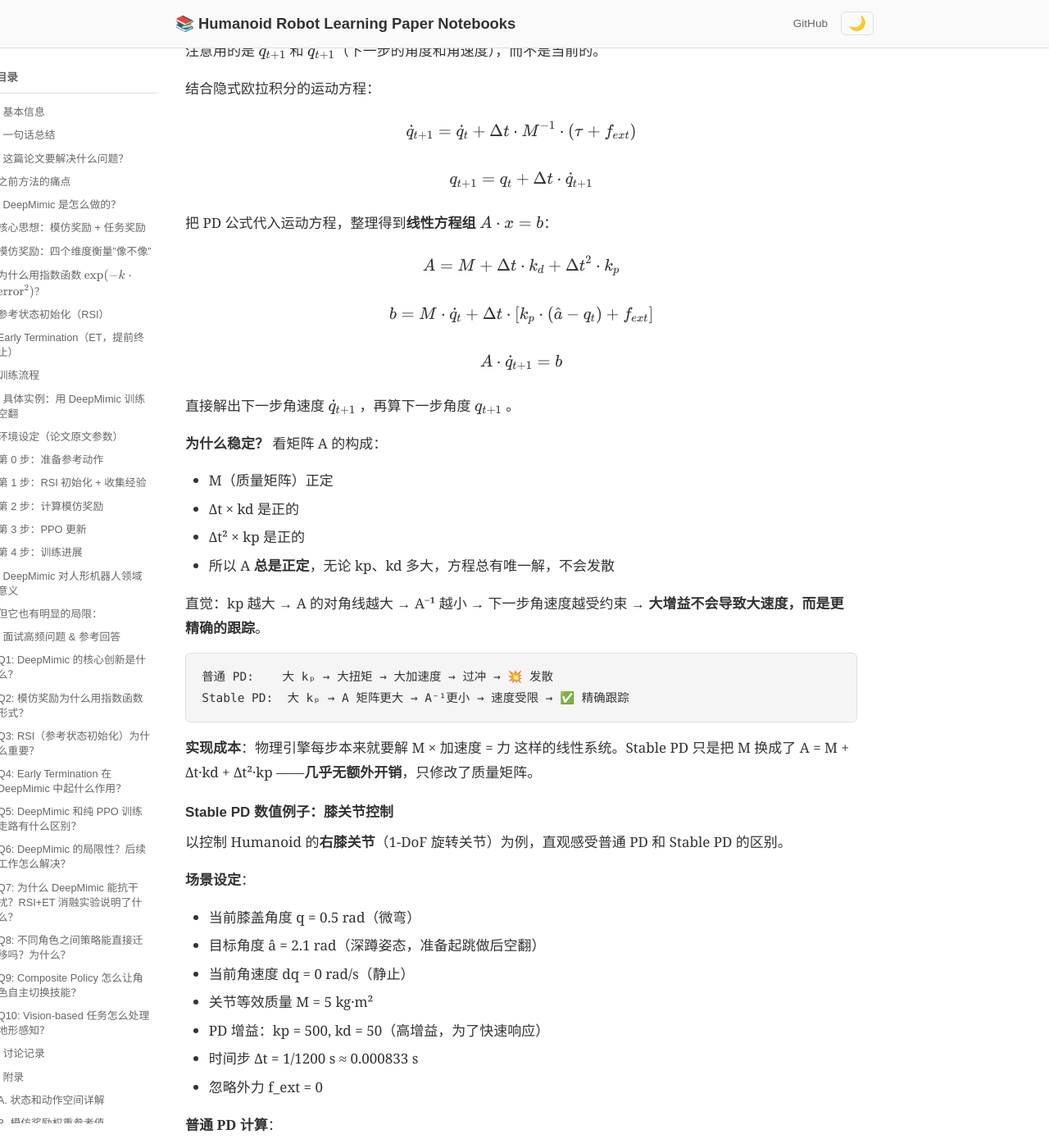
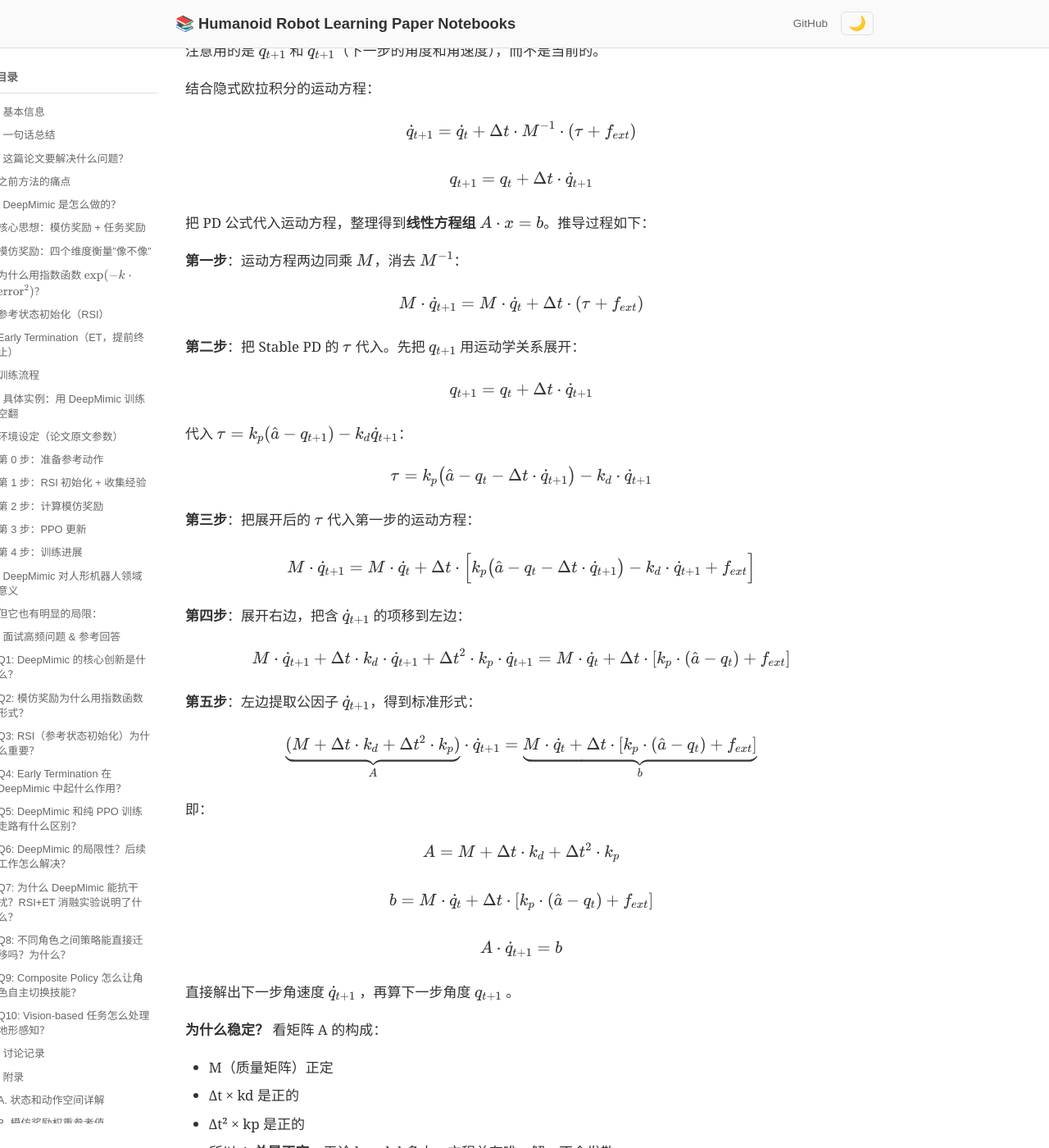
Before and after one commit to ImChong/Humanoid_Robot_Learning_Paper_Notebooks, a Jekyll site: the page built from papers/01_Foundational_RL/DeepMimic_Example-Guided_Deep_RL_of_Physics-Based_Character_Skills/DeepMimic_Example-Guided_Deep_RL_of_Physics-Based_Character_Skills.md, in a window 1280 px wide and 1400 px high, scrolled down 22006 px. Shown: the whole window at 82% size. Built offline with Jekyll 4.4.1, drawn with Linux system fonts in a browser that asks for light colours.

Commit message:
docs: 补充Stable PD线性方程组A和b的完整推导过程

```diff
--- a/papers/01_Foundational_RL/DeepMimic_Example-Guided_Deep_RL_of_Physics-Based_Character_Skills/DeepMimic_Example-Guided_Deep_RL_of_Physics-Based_Character_Skills.md
+++ b/papers/01_Foundational_RL/DeepMimic_Example-Guided_Deep_RL_of_Physics-Based_Character_Skills/DeepMimic_Example-Guided_Deep_RL_of_Physics-Based_Character_Skills.md
@@ -659,7 +659,33 @@ $$\dot{q}_{t+1} = \dot{q}_t + \Delta t \cdot M^{-1} \cdot (\tau + f_{ext})$$
 
 $$q_{t+1} = q_t + \Delta t \cdot \dot{q}_{t+1}$$
 
-把 PD 公式代入运动方程，整理得到**线性方程组** $A \cdot x = b$：
+把 PD 公式代入运动方程，整理得到**线性方程组** $A \cdot x = b$。推导过程如下：
+
+**第一步**：运动方程两边同乘 $M$，消去 $M^{-1}$：
+
+$$M \cdot \dot{q}_{t+1} = M \cdot \dot{q}_t + \Delta t \cdot (\tau + f_{ext})$$
+
+**第二步**：把 Stable PD 的 $\tau$ 代入。先把 $q_{t+1}$ 用运动学关系展开：
+
+$$q_{t+1} = q_t + \Delta t \cdot \dot{q}_{t+1}$$
+
+代入 $\tau = k_p(\hat{a} - q_{t+1}) - k_d \dot{q}_{t+1}$：
+
+$$\tau = k_p \big(\hat{a} - q_t - \Delta t \cdot \dot{q}_{t+1}\big) - k_d \cdot \dot{q}_{t+1}$$
+
+**第三步**：把展开后的 $\tau$ 代入第一步的运动方程：
+
+$$M \cdot \dot{q}_{t+1} = M \cdot \dot{q}_t + \Delta t \cdot \Big[ k_p \big(\hat{a} - q_t - \Delta t \cdot \dot{q}_{t+1}\big) - k_d \cdot \dot{q}_{t+1} + f_{ext} \Big]$$
+
+**第四步**：展开右边，把含 $\dot{q}\_{t+1}$ 的项移到左边：
+
+$$M \cdot \dot{q}_{t+1} + \Delta t \cdot k_d \cdot \dot{q}_{t+1} + \Delta t^2 \cdot k_p \cdot \dot{q}_{t+1} = M \cdot \dot{q}_t + \Delta t \cdot \left[ k_p \cdot (\hat{a} - q_t) + f_{ext} \right]$$
+
+**第五步**：左边提取公因子 $\dot{q}\_{t+1}$，得到标准形式：
+
+$$\underbrace{(M + \Delta t \cdot k_d + \Delta t^2 \cdot k_p)}_{A} \cdot \dot{q}_{t+1} = \underbrace{M \cdot \dot{q}_t + \Delta t \cdot \left[ k_p \cdot (\hat{a} - q_t) + f_{ext} \right]}_{b}$$
+
+即：
 
 $$A = M + \Delta t \cdot k_d + \Delta t^2 \cdot k_p$$
 
```
